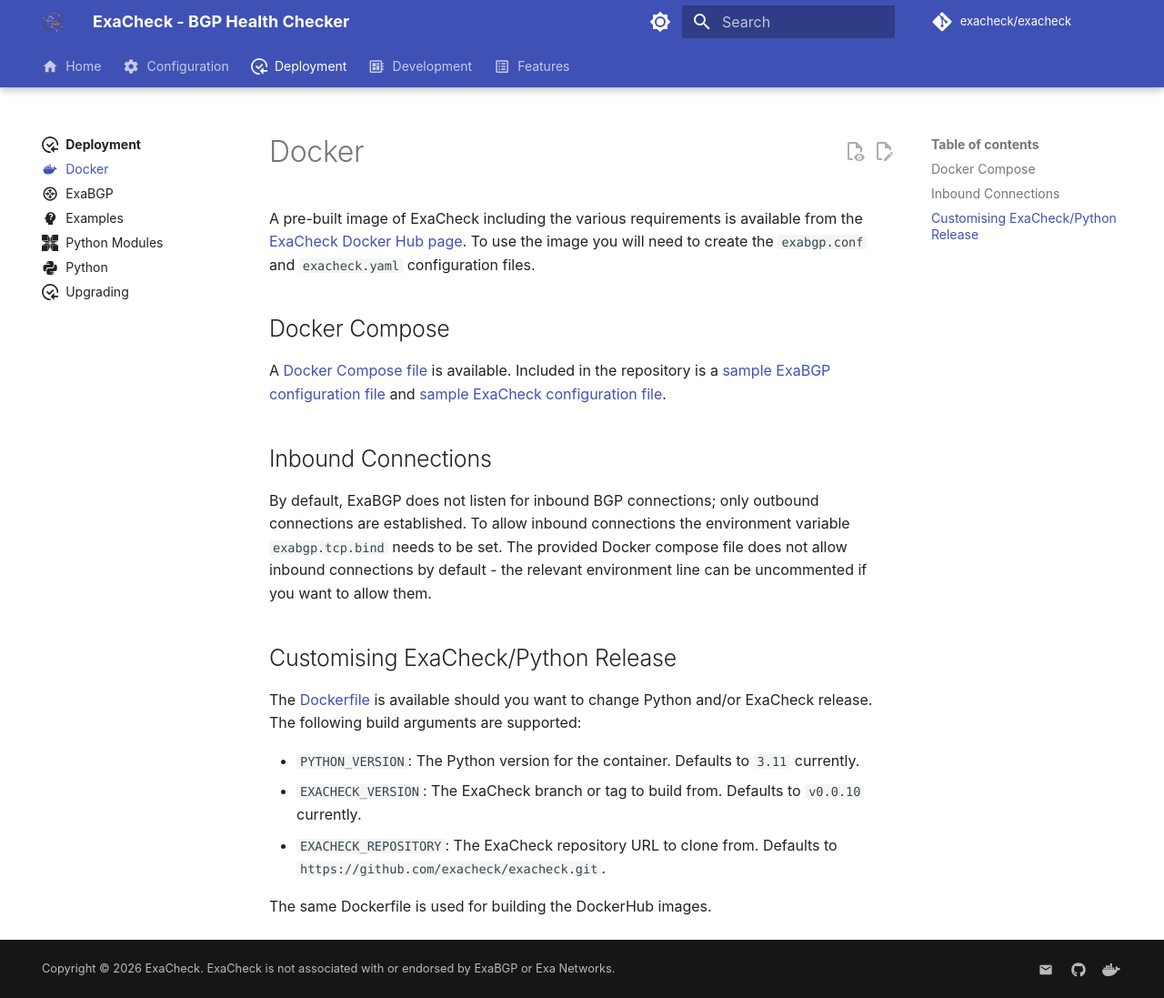
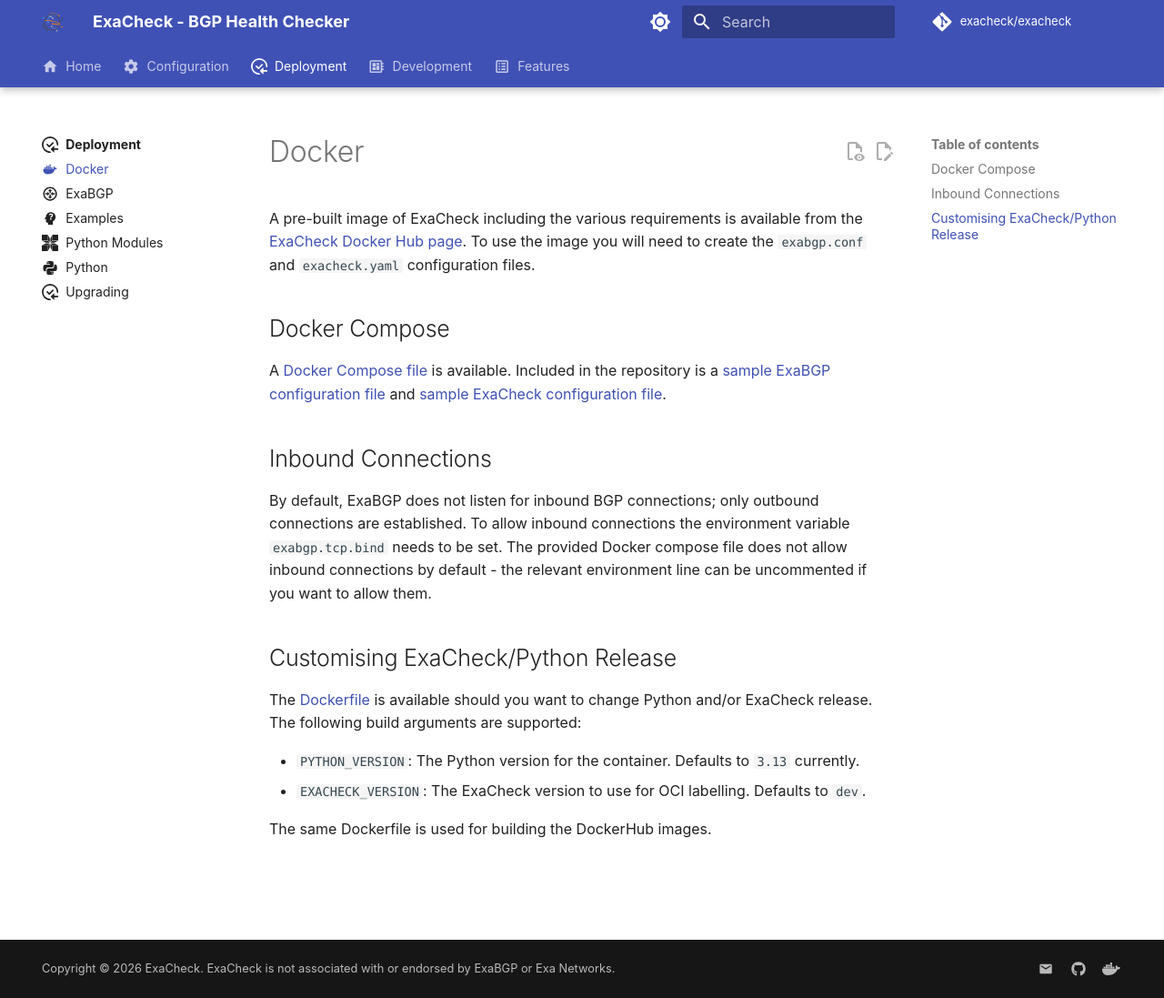
Before and after one commit to exacheck/exacheck-website, an MkDocs documentation site: the page built from docs/deployment/docker.md, in a window 1280 px wide and 1097 px high. Shown: the whole window at 91% size. Built offline with MkDocs 1.6.1 and Material for MkDocs 9.7.7, drawn with Linux system fonts in a browser that asks for light colours; comment, search, counter and statistics services are not loaded.

Commit message:
remove old Docker build args

```diff
--- a/docs/deployment/docker.md
+++ b/docs/deployment/docker.md
@@ -18,9 +18,8 @@
 
 The [Dockerfile][ExaCheck Dockerfile] is available should you want to change Python and/or ExaCheck release. The following build arguments are supported:
 
-* `PYTHON_VERSION`: The Python version for the container. Defaults to `3.11` currently.
-* `EXACHECK_VERSION`: The ExaCheck branch or tag to build from. Defaults to `v0.0.10` currently.
-* `EXACHECK_REPOSITORY`: The ExaCheck repository URL to clone from. Defaults to `https://github.com/exacheck/exacheck.git`.
+* `PYTHON_VERSION`: The Python version for the container. Defaults to `3.13` currently.
+* `EXACHECK_VERSION`: The ExaCheck version to use for OCI labelling. Defaults to `dev`.
 
 The same Dockerfile is used for building the DockerHub images.
 
```
